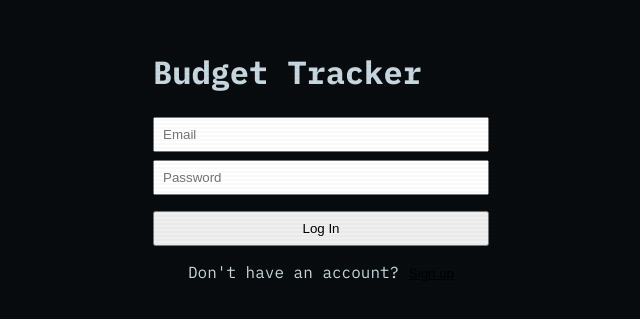
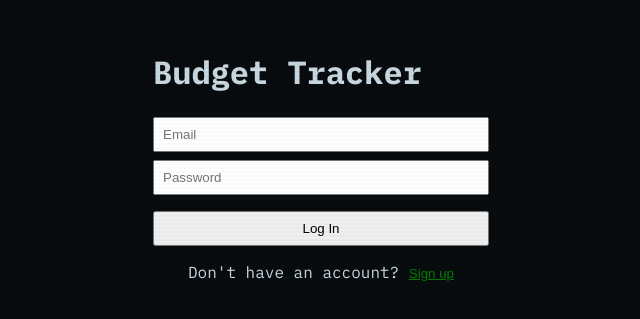
Before and after one commit to Oasis-NEU/s26-group-14, a React (Vite) app: page / in a window 1280 px wide. Shown: the part 113-432 px from the top of the page, without its empty margins (319-959 px from the left). Built offline with nearby package versions, Linux system fonts and the light colour scheme.

Commit message:
made auth changes

```diff
--- a/src/components/Auth.jsx
+++ b/src/components/Auth.jsx
@@ -57,7 +57,7 @@ export default function Auth() {
       </form>
       <p style={{ marginTop: '1rem', textAlign: 'center' }}>
         {isLogin ? "Don't have an account? " : 'Already have an account? '}
-        <button onClick={() => setIsLogin(!isLogin)} style={{ background: 'none', border: 'none', cursor: 'pointer', textDecoration: 'underline' }}>
+        <button onClick={() => setIsLogin(!isLogin)} style={{ color: 'green',background: 'none', border: 'none', cursor: 'pointer', textDecoration: 'underline' }}>
           {isLogin ? 'Sign up' : 'Log in'}
         </button>
       </p>
--- a/src/components/Dashboard.jsx
+++ b/src/components/Dashboard.jsx
@@ -362,7 +362,7 @@ function ArchiveList({ userId, refresh, onRestore, onDelete }) {
               <div className="archive-card-name">{sem.name}</div>
               <button
                 className="archive-card-del"
-                style={{ position: 'static', fontSize: '0.6rem', color: 'var(--text-muted)', background: 'none', border: 'none', cursor: 'pointer', padding: '0 0.2rem' }}
+                style={{ position: 'static', fontSize: '1.1rem', color: 'var(--red)', background: 'none', border: 'none', cursor: 'pointer', padding: '0 0.2rem' }}
                 onClick={() => setDeletingId(isDeleting ? null : sem.id)}
               >✕</button>
             </div>
```
Also changed, not shown: 1 other file (tests, documents, lock files or other folders).
